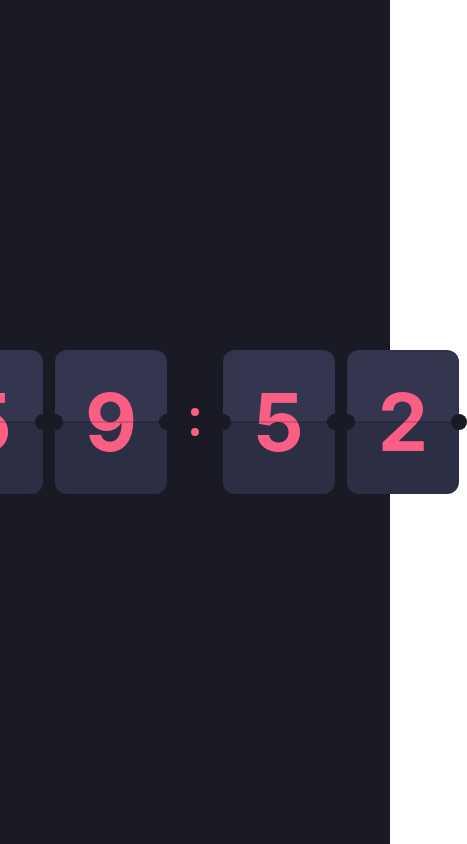
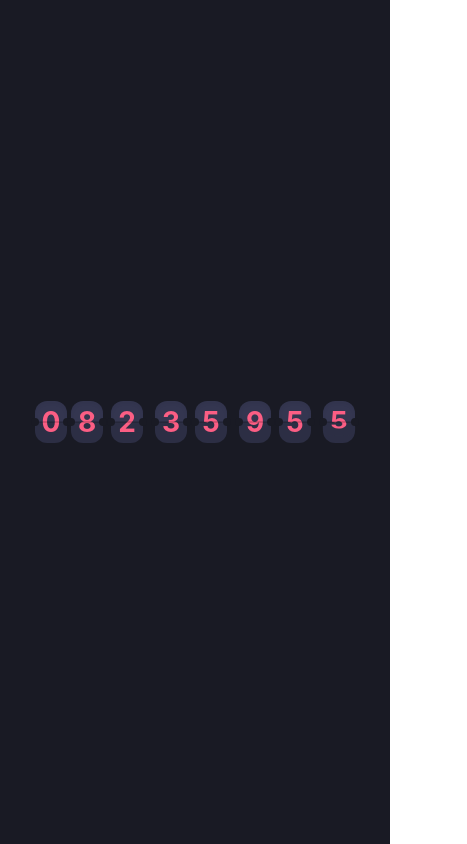
Before and after one commit to yehudahason/Launch-countdown-timer, a React (Vite) app: page / in a window 390 px wide. Shown: the whole page, 467 px wide, since content can reach past the window. Built offline with nearby package versions, Linux system fonts and the light colour scheme.

Commit message:
set:responsive timer

```diff
--- a/src/App.tsx
+++ b/src/App.tsx
@@ -2,15 +2,37 @@ import { useEffect, useState } from "react";
 import FlipCard from "./FlipCard";
 
 export default function App() {
-  const [secondsRemaining, setSecondsRemaining] = useState(59 * 60 + 59);
+  const START_DAYS = 9;
 
+  const [secondsRemaining, setSecondsRemaining] = useState(
+    START_DAYS * 24 * 60 * 60,
+  );
+
+  const days = Math.floor(secondsRemaining / (24 * 60 * 60));
+
+  const hours = Math.floor((secondsRemaining % (24 * 60 * 60)) / (60 * 60));
+
+  const minutes = Math.floor((secondsRemaining % (60 * 60)) / 60);
+
+  const seconds = secondsRemaining % 60;
+
+  const dayTens = Math.floor(days / 10);
+  const dayOnes = days % 10;
+
+  const hourTens = Math.floor(hours / 10);
+  const hourOnes = hours % 10;
+
+  const minuteTens = Math.floor(minutes / 10);
+  const minuteOnes = minutes % 10;
+
+  const secondTens = Math.floor(seconds / 10);
+  const secondOnes = seconds % 10;
   useEffect(() => {
     const timer = setInterval(() => {
       setSecondsRemaining((prev) => {
         if (prev === 0) {
-          return 59 * 60 + 59;
+          return START_DAYS * 24 * 60 * 60;
         }
-
         return prev - 1;
       });
     }, 1000);
@@ -18,28 +40,28 @@ export default function App() {
     return () => clearInterval(timer);
   }, []);
 
-  const minutes = Math.floor(secondsRemaining / 60);
-  const seconds = secondsRemaining % 60;
-
-  const minuteTens = Math.floor(minutes / 10);
-  const minuteOnes = minutes % 10;
-
-  const secondTens = Math.floor(seconds / 10);
-  const secondOnes = seconds % 10;
-
   return (
     <main className="flex min-h-screen items-center justify-center bg-[#191A24]">
-      <div className="flex items-center gap-6">
+      <div className="flex items-center gap-2 sm:gap-3 md:gap-6">
+        {/* Days */}
+        <div className="flex gap-1 sm:gap-2 md:gap-3">
+          <FlipCard value={dayTens} />
+          <FlipCard value={dayOnes} />
+        </div>
+
+        {/* Hours */}
+        <div className="flex gap-3">
+          <FlipCard value={hourTens} />
+          <FlipCard value={hourOnes} />
+        </div>
+
+        {/* Minutes */}
         <div className="flex gap-3">
           <FlipCard value={minuteTens} />
           <FlipCard value={minuteOnes} />
         </div>
 
-        <div className="flex flex-col gap-3">
-          <span className="h-2 w-2 rounded-full bg-[#FB5E84]" />
-          <span className="h-2 w-2 rounded-full bg-[#FB5E84]" />
-        </div>
-
+        {/* Seconds */}
         <div className="flex gap-3">
           <FlipCard value={secondTens} />
           <FlipCard value={secondOnes} />
--- a/src/FlipCard.tsx
+++ b/src/FlipCard.tsx
@@ -23,13 +23,11 @@ export default function FlipCard({ value }: FlipCardProps) {
     setBottomFlip(value);
     setFlipTop(true);
 
-    // After top half finishes, update static base and start bottom flip
     const timer = setTimeout(() => {
       setTop(value);
       setFlipTop(false);
       setFlipBottom(true);
 
-      // After bottom half finishes, reset
       setTimeout(() => {
         setBottom(value);
         setFlipBottom(false);
@@ -39,18 +37,22 @@ export default function FlipCard({ value }: FlipCardProps) {
 
     return () => clearTimeout(timer);
   }, [value]);
+
   return (
-    <div className="relative h-36 w-28" style={{ perspective: "1000px" }}>
+    <div
+      className="relative aspect-[7/9] supersmall:w-10  w-8 xs:w-10 sm:w-14 md:w-18 lg:w-24"
+      style={{ perspective: "1000px" }}
+    >
       {/* Static Top */}
-      <div className="absolute inset-x-0 top-0 z-10 flex h-18 items-end justify-center overflow-hidden rounded-t-xl bg-[#343650] shadow-inner">
-        <span className="translate-y-[50%] text-[5rem] leading-none font-bold text-[#FB5E84]">
+      <div className="absolute inset-x-0 top-0 z-10 flex h-1/2 items-end justify-center overflow-hidden rounded-t-xl bg-[#343650] shadow-inner">
+        <span className="translate-y-[50%] text-[clamp(1.75rem,7vw,5rem)] leading-none font-bold text-[#FB5E84]">
           {top}
         </span>
       </div>
 
       {/* Static Bottom */}
-      <div className="absolute inset-x-0 bottom-0 z-10 flex h-18 items-start justify-center overflow-hidden rounded-b-xl bg-[#2C2E44]">
-        <span className="-translate-y-[50%] text-[5rem] leading-none font-bold text-[#FB5E84]">
+      <div className="absolute inset-x-0 bottom-0 z-10 flex h-1/2 items-start justify-center overflow-hidden rounded-b-xl bg-[#2C2E44]">
+        <span className="-translate-y-[50%] text-[clamp(1.75rem,7vw,5rem)] leading-none font-bold text-[#FB5E84]">
           {bottom}
         </span>
       </div>
@@ -58,13 +60,13 @@ export default function FlipCard({ value }: FlipCardProps) {
       {/* Animated Top */}
       {flipTop && (
         <div
-          className="animate-flip-top absolute inset-x-0 top-0 z-30 flex h-18 items-end justify-center overflow-hidden rounded-t-xl bg-[#343650]"
+          className="animate-flip-top absolute inset-x-0 top-0 z-30 flex h-1/2 items-end justify-center overflow-hidden rounded-t-xl bg-[#343650]"
           style={{
             transformOrigin: "bottom",
             backfaceVisibility: "hidden",
           }}
         >
-          <span className="translate-y-[50%] text-[5rem] leading-none font-bold text-[#FB5E84]">
+          <span className="translate-y-[50%] text-[clamp(1.75rem,7vw,5rem)] leading-none font-bold text-[#FB5E84]">
             {topFlip}
           </span>
         </div>
@@ -73,13 +75,13 @@ export default function FlipCard({ value }: FlipCardProps) {
       {/* Animated Bottom */}
       {flipBottom && (
         <div
-          className="animate-flip-bottom absolute inset-x-0 bottom-0 z-20 flex h-18 items-start justify-center overflow-hidden rounded-b-xl bg-[#2C2E44]"
+          className="animate-flip-bottom absolute inset-x-0 bottom-0 z-20 flex h-1/2 items-start justify-center overflow-hidden rounded-b-xl bg-[#2C2E44]"
           style={{
             transformOrigin: "top",
             backfaceVisibility: "hidden",
           }}
         >
-          <span className="-translate-y-[50%] text-[5rem] leading-none font-bold text-[#FB5E84]">
+          <span className="-translate-y-[50%] text-[clamp(1.75rem,7vw,5rem)] leading-none font-bold text-[#FB5E84]">
             {bottomFlip}
           </span>
         </div>
@@ -89,8 +91,8 @@ export default function FlipCard({ value }: FlipCardProps) {
       <div className="absolute left-0 top-1/2 z-40 h-px w-full -translate-y-1/2 bg-black/30" />
 
       {/* Side circles */}
-      <div className="absolute -left-2 top-1/2 z-50 h-4 w-4 -translate-y-1/2 rounded-full bg-[#191A24]" />
-      <div className="absolute -right-2 top-1/2 z-50 h-4 w-4 -translate-y-1/2 rounded-full bg-[#191A24]" />
+      <div className="absolute -left-1 top-1/2 z-50 h-2 w-2 -translate-y-1/2 rounded-full bg-[#191A24] sm:-left-2 sm:h-4 sm:w-4 " />
+      <div className="absolute -right-1 top-1/2 z-50 h-2 w-2 -translate-y-1/2 rounded-full bg-[#191A24] sm:-right-2 sm:h-4 sm:w-4" />
     </div>
   );
 }
--- a/src/index.css
+++ b/src/index.css
@@ -1,5 +1,8 @@
 @import "tailwindcss";
 
+@theme {
+  --breakpoint-supersmall: 400px;
+}
 /* ========================= */
 /* Flip Card Animation */
 /* ========================= */
```
